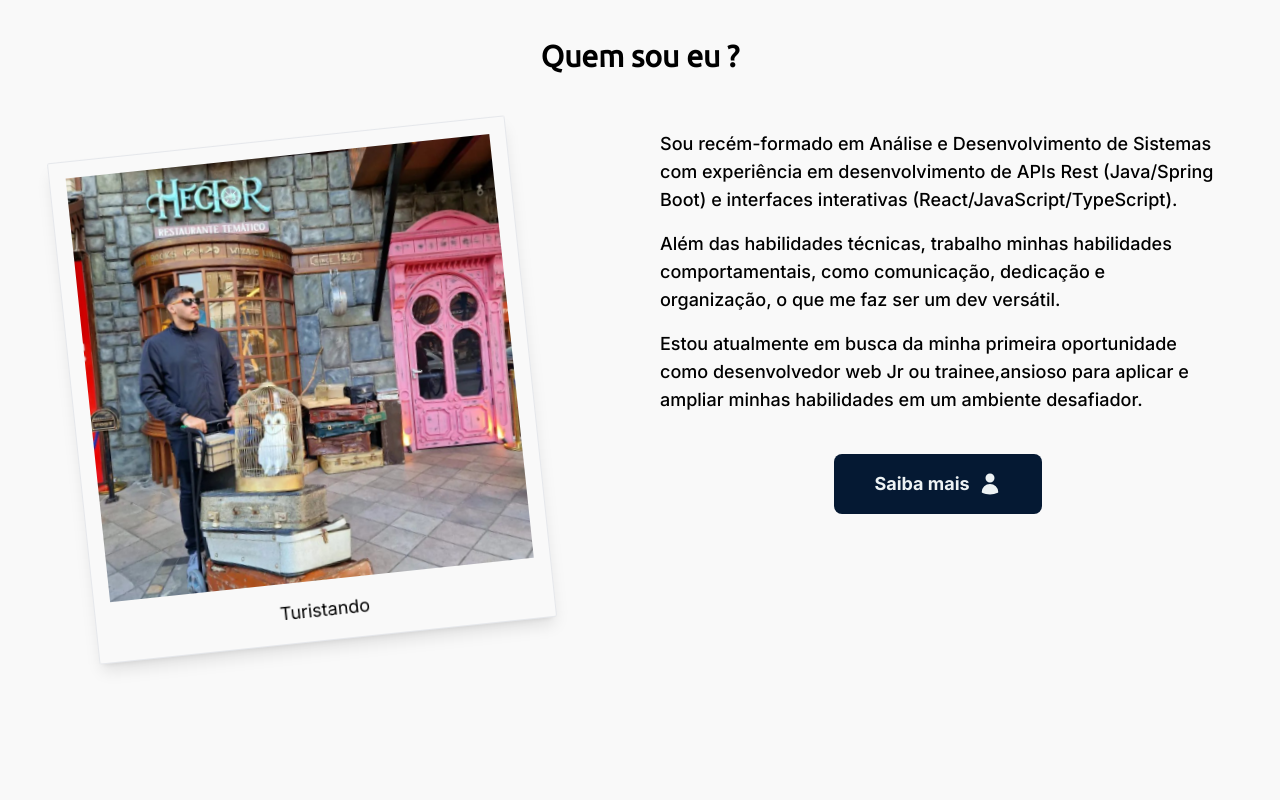
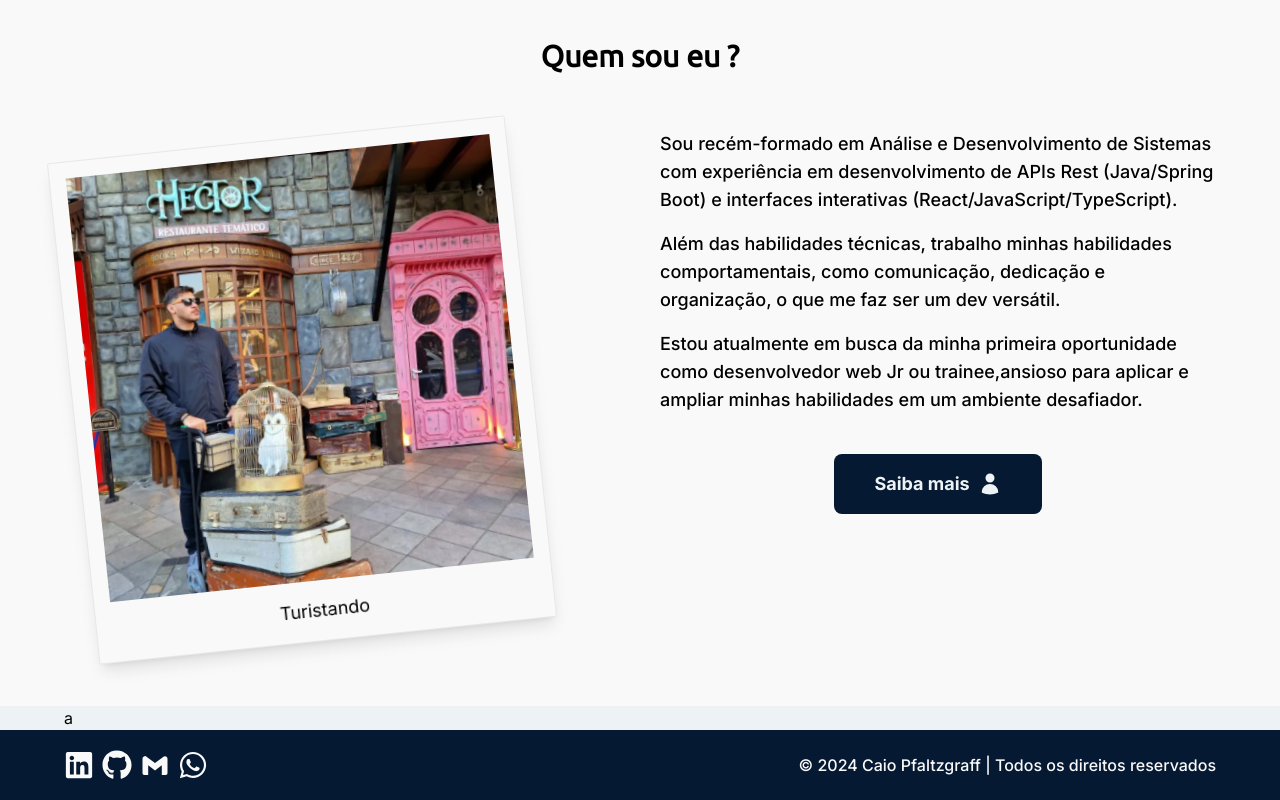
Before and after one commit to Caio-Pfaltzgraff/portfolio, a React (Vite) app: page / in a window 1280 px wide. Shown: the part 620-1420 px from the top of the page. Before the commit the page ends 1326 px from the top, so only its background shows below. Built offline with nearby package versions, Linux system fonts and the light colour scheme.

Commit message:
Criando footer

```diff
--- /dev/null
+++ b/src/components/Footer.jsx
@@ -0,0 +1,24 @@
+import { BiLogoGmail } from "react-icons/bi";
+import { FaGithub, FaLinkedin, FaWhatsapp } from "react-icons/fa6";
+
+export function Footer() {
+  const year = new Date().getFullYear();
+
+  return (
+    <footer className="bg-azul-escuro dark:bg-dark-100">
+      <div className="padding-page flex flex-col gap-4 sm:flex-row sm:justify-between items-center py-4 xl:py-5 text-light-200">
+        <div className="flex gap-2 text-3xl ">
+          <FaLinkedin className="hover:text-linkedin cursor-pointer"/>
+          <FaGithub className="cursor-pointer"/>
+          <BiLogoGmail className="hover:text-gmail cursor-pointer"/>
+          <FaWhatsapp className="hover:text-whatsapp cursor-pointer"/>
+        </div>
+        <div>
+          <p className="font-medium text-sm md:text-base">
+            © {year} Caio Pfaltzgraff | Todos os direitos reservados
+          </p>
+        </div>
+      </div>
+    </footer>
+  )
+}
--- a/src/global.css
+++ b/src/global.css
@@ -21,4 +21,12 @@
     @apply text-light-100 font-semibold text-xl text-center block
   }
 
+  @keyframes spin {
+    to { transform: rotate(360deg); }
+  }
+
+  .animate-spin-one {
+    animation: spin 1s ease-in-out fowards;
+  }
+
 }
--- a/src/pages/Start.jsx
+++ b/src/pages/Start.jsx
@@ -123,7 +123,7 @@ export function Start() {
         </div>
       </section>
       <section className='padding-page bg-light-100 dark:bg-dark-200'>
-
+        a
       </section>
     </article>
   );
--- a/src/routes.jsx
+++ b/src/routes.jsx
@@ -1,5 +1,6 @@
 import { BrowserRouter, Route, Routes } from 'react-router-dom'
 import { DefaultPage } from './components/DefaultPage'
+import { Footer } from './components/Footer'
 import { Menu } from './components/Menu'
 import { ScrollToTop } from './components/ScrollToTop'
 import { Start } from './pages/Start'
@@ -14,6 +15,7 @@ export function AppRoutes() {
           <Route index element={<Start />} />
         </Route>
       </Routes>
+      <Footer />
     </BrowserRouter>
   )
 }
```
